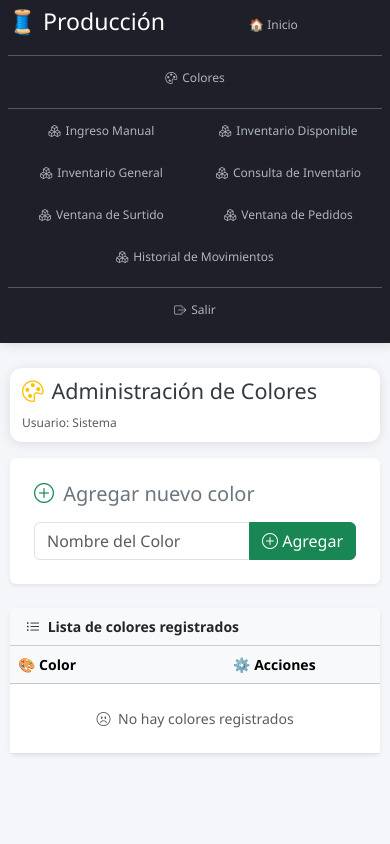
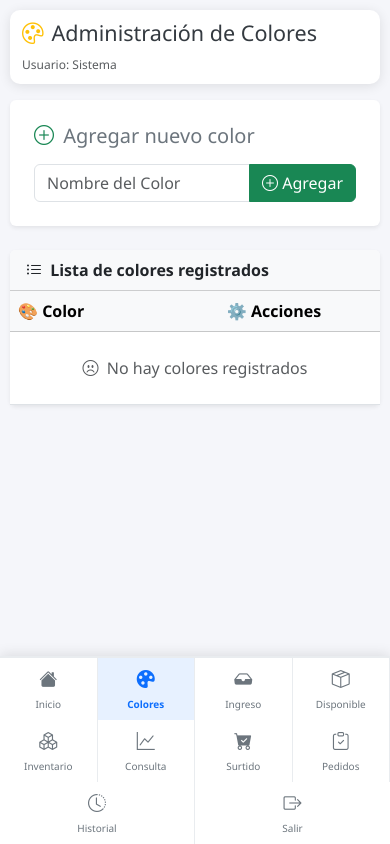
Before and after one commit to TijuanaIA/produccion-flask, a Flask app: page /colores in a window 390 px wide. Run offline with Flask 3, Linux system fonts and the light colour scheme; data that the repository does not hold is empty.

Commit message:
Actualización de plantillas, responsivas para celulares

```diff
--- a/templates/base.html
+++ b/templates/base.html
@@ -2,7 +2,7 @@
 <html lang="es">
 <head>
     <meta charset="UTF-8">
-    <meta name="viewport" content="width=device-width, initial-scale=1.0">
+    <meta name="viewport" content="width=device-width, initial-scale=1.0, viewport-fit=cover">
     <title>{% block title %}Sistema de Producción{% endblock %}</title>
 
     <!-- Bootstrap 5 -->
@@ -12,30 +12,48 @@
     <link href="https://cdn.jsdelivr.net/npm/bootstrap-icons@1.11.1/font/bootstrap-icons.css" rel="stylesheet">
 
     <style>
+        * {
+            margin: 0;
+            padding: 0;
+            box-sizing: border-box;
+        }
+
+        html, body {
+            height: 100%;
+            width: 100%;
+        }
+
         body {
             font-family: 'Segoe UI', Tahoma, Geneva, Verdana, sans-serif;
             background: #f5f6fa;
+            display: flex;
+            flex-direction: column;
+            padding-bottom: 80px;
         }
 
-        /* Sidebar */
+        /* ===== ESCRITORIO (por defecto) ===== */
         .sidebar {
             height: 100vh;
             background: #1e1f29;
             color: #fff;
             position: fixed;
+            left: 0;
+            top: 0;
             width: 250px;
             padding: 20px 15px;
             display: flex;
             flex-direction: column;
             box-shadow: 2px 0 12px rgba(0,0,0,0.15);
-            z-index: 1030; /* 🔧 MODIFICADO: para que esté sobre el contenido */
+            z-index: 1030;
+            overflow-y: auto;
         }
 
-        .sidebar h4 {
+        .sidebar h3 {
             font-weight: bold;
-            margin-bottom: 40px;
+            margin-bottom: 30px;
             text-align: center;
             color: #0d6efd;
+            font-size: 18px;
         }
 
         .sidebar a {
@@ -46,47 +64,61 @@
             gap: 12px;
             padding: 12px 15px;
             border-radius: 10px;
-            transition: all 0.3s;
-            font-size: 15px;
-            margin-bottom: 8px;
+            transition: all 0.3s ease;
+            font-size: 14px;
+            margin-bottom: 6px;
+            white-space: nowrap;
         }
 
         .sidebar a:hover {
             background-color: rgba(13, 110, 253, 0.15);
             color: #fff;
+            transform: translateX(5px);
         }
 
-        .sidebar .active {
+        .sidebar a.active {
             background-color: #0d6efd;
             color: #fff;
             font-weight: 600;
+        }
+
+        .sidebar hr {
+            background-color: rgba(255, 255, 255, 0.15);
+            margin: 10px 0;
         }
 
         /* Contenido */
         .content {
             margin-left: 250px;
             padding: 20px;
-            transition: margin-left 0.3s ease;
+            flex: 1;
+            overflow-y: auto;
         }
 
-        /* Header */
+        /* Header/Topbar */
         .topbar {
             background: #fff;
             border-radius: 12px;
             box-shadow: 0 2px 12px rgba(0,0,0,0.1);
-            padding: 15px 25px;
-            margin-bottom: 25px;
+            padding: 15px 20px;
+            margin-bottom: 20px;
             display: flex;
             justify-content: space-between;
             align-items: center;
-            flex-wrap: wrap; /* 🔧 MODIFICADO: permite que los elementos se acomoden en móviles */
-            gap: 10px; /* 🔧 MODIFICADO: espacio entre elementos en móviles */
+            flex-wrap: wrap;
+            gap: 10px;
         }
 
         .topbar h5 {
             font-weight: 600;
             color: #343a40;
             margin: 0;
+            font-size: 20px;
+        }
+
+        .topbar span {
+            font-size: 13px;
+            color: #6c757d;
         }
 
         /* Dashboard Cards */
@@ -106,21 +138,30 @@
             display: flex;
             justify-content: space-between;
             align-items: center;
+            transition: transform 0.3s ease, box-shadow 0.3s ease;
+        }
+
+        .card-dashboard:hover {
+            transform: translateY(-5px);
+            box-shadow: 0 6px 20px rgba(0,0,0,0.12);
         }
 
         .card-dashboard h6 {
             font-size: 14px;
             opacity: 0.9;
+            margin: 0;
         }
 
         .card-dashboard h3 {
             font-weight: bold;
-            margin: 0;
+            margin: 8px 0 0 0;
+            font-size: 28px;
         }
 
         .bg-cortes { background: linear-gradient(135deg, #0d6efd, #6ea8fe); }
         .bg-inventario { background: linear-gradient(135deg, #198754, #5bc9a3); }
-        .bg-ventas { background: linear-gradient(135deg, #ffc107, #ffd966); }
+        .bg-ventas { background: linear-gradient(135deg, #ffc107, #ffd966); color: #333 !important; }
+        .bg-ventas h6, .bg-ventas h3 { color: inherit !important; }
         .bg-otros { background: linear-gradient(135deg, #6f42c1, #b37feb); }
 
         /* Tablas modernas */
@@ -128,99 +169,210 @@
             background: #fff;
             border-radius: 12px;
             box-shadow: 0 2px 12px rgba(0,0,0,0.08);
-            overflow-x: auto; /* 🔧 MODIFICADO: permite scroll horizontal en móviles */
+            padding: 20px;
+            overflow-x: auto;
+            -webkit-overflow-scrolling: touch;
+        }
+
+        .table-modern h5 {
+            margin-bottom: 15px;
+            font-weight: 600;
+            color: #343a40;
+        }
+
+        .table-modern table {
+            margin-bottom: 0;
         }
 
         .table-modern th {
             background: #f8f9fa;
             font-weight: 600;
+            border-bottom: 2px solid #dee2e6;
         }
 
         /* Flash messages */
         .flash-container .alert {
             border-radius: 12px;
-            font-size: 15px;
+            font-size: 14px;
+            border: none;
+            margin-bottom: 15px;
         }
 
-        /* 🔧 NUEVO: Responsividad para tablets y móviles */
+        /* ===== MEDIA QUERIES: TABLET ===== */
+        @media (max-width: 1024px) {
+            .sidebar {
+                width: 220px;
+            }
+
+            .content {
+                margin-left: 220px;
+                padding: 15px;
+            }
+
+            .dashboard-cards {
+                grid-template-columns: repeat(auto-fit, minmax(200px, 1fr));
+                gap: 15px;
+            }
+        }
+
+        /* ===== MEDIA QUERIES: DISPOSITIVOS MÓVILES ===== */
         @media (max-width: 768px) {
+            body {
+                padding-bottom: 85px;
+            }
+
+            /* Sidebar como barra inferior de navegación */
             .sidebar {
-                position: relative;
+                position: fixed;
+                bottom: 0;
+                left: 0;
+                right: 0;
+                top: auto;
+                height: auto;
                 width: 100%;
-                height: auto;
+                padding: 0;
                 flex-direction: row;
                 flex-wrap: wrap;
-                padding: 10px;
-                margin-bottom: 15px;
+                align-items: stretch;
+                background: #fff;
+                border-top: 2px solid #e9ecef;
+                box-shadow: 0 -2px 12px rgba(0,0,0,0.1);
+                z-index: 1050;
+                overflow-y: visible;
             }
 
-            .sidebar h4 {
-                width: 100%;
-                margin-bottom: 15px;
+            .sidebar h3 {
+                display: none;
+            }
+
+            .sidebar hr {
+                display: none;
             }
 
             .sidebar a {
-                flex: 1 1 45%;
+                flex: 1;
+                flex-basis: calc(20% - 1px);
+                padding: 10px 5px;
+                margin: 0;
+                color: #6c757d;
+                flex-direction: column;
                 justify-content: center;
-                font-size: 14px;
-                padding: 10px;
+                align-items: center;
+                gap: 4px;
+                font-size: 11px;
+                border-radius: 0;
+                text-align: center;
+                border-right: 1px solid #e9ecef;
+                transition: all 0.3s ease;
             }
 
-            .sidebar hr {
-                flex: 1 1 100%;
-                margin: 5px 0;
+            .sidebar a:last-child {
+                border-right: none;
             }
 
+            .sidebar a:hover {
+                background-color: #f8f9fa;
+                transform: none;
+            }
+
+            .sidebar a.active {
+                background-color: #e7f1ff;
+                color: #0d6efd;
+                font-weight: 600;
+            }
+
+            .sidebar a i {
+                font-size: 20px !important;
+            }
+
+            /* Contenido */
             .content {
                 margin-left: 0;
                 padding: 12px;
+                padding-bottom: 20px;
             }
 
+            /* Topbar */
             .topbar {
-                flex-direction: column;
-                align-items: flex-start;
                 padding: 12px 15px;
+                margin-bottom: 15px;
+                border-radius: 10px;
             }
 
             .topbar h5 {
                 font-size: 18px;
             }
 
+            .topbar span {
+                font-size: 12px;
+            }
+
+            /* Dashboard Cards */
             .dashboard-cards {
                 grid-template-columns: repeat(auto-fit, minmax(140px, 1fr));
-                gap: 15px;
+                gap: 12px;
+                margin-bottom: 15px;
             }
 
+            .card-dashboard {
+                padding: 15px;
+                border-radius: 12px;
+            }
+
+            .card-dashboard h6 {
+                font-size: 12px;
+            }
+
+            .card-dashboard h3 {
+                font-size: 1.5rem;
+                margin-top: 5px;
+            }
+
+            .card-dashboard i {
+                font-size: 1.5rem !important;
+            }
+
+            /* Tabla */
             .table-modern {
-                padding: 12px !important;
-                border-radius: 8px;
+                padding: 12px;
+                border-radius: 10px;
             }
 
             .table-modern h5 {
-                font-size: 16px;
+                font-size: 15px;
+            }
+
+            .table-modern table {
+                font-size: 13px;
+            }
+
+            .table-modern th,
+            .table-modern td {
+                padding: 8px 6px !important;
+            }
+
+            /* Flash messages */
+            .alert {
+                padding: 10px 12px;
+                font-size: 12px;
+                margin-bottom: 10px;
             }
         }
 
-        /* 🔧 Responsividad para celulares pequeños */
-        @media (max-width: 576px) {
+        /* ===== MEDIA QUERIES: CELULARES PEQUEÑOS ===== */
+        @media (max-width: 480px) {
             body {
-                font-size: 14px;
-            }
-
-            .sidebar {
-                padding: 8px;
-            }
-
-            .sidebar h4 {
-                font-size: 16px;
-                margin-bottom: 10px;
+                padding-bottom: 85px;
             }
 
             .sidebar a {
-                flex: 1 1 50%;
-                padding: 8px 5px;
-                font-size: 12px;
-                gap: 5px;
+                flex-basis: calc(25% - 1px);
+                font-size: 10px;
+                padding: 8px 4px;
+            }
+
+            .sidebar a i {
+                font-size: 18px !important;
             }
 
             .content {
@@ -229,26 +381,21 @@
 
             .topbar {
                 padding: 10px 12px;
-                margin-bottom: 15px;
+                flex-direction: column;
+                align-items: flex-start;
             }
 
             .topbar h5 {
                 font-size: 16px;
             }
 
-            .topbar span {
-                font-size: 12px;
-            }
-
             .dashboard-cards {
                 grid-template-columns: repeat(2, 1fr);
                 gap: 10px;
-                margin-bottom: 15px;
             }
 
             .card-dashboard {
                 padding: 12px;
-                border-radius: 10px;
             }
 
             .card-dashboard h6 {
@@ -256,47 +403,79 @@
             }
 
             .card-dashboard h3 {
-                font-size: 1.2rem;
+                font-size: 1.3rem;
             }
 
             .table-modern {
-                padding: 10px !important;
+                padding: 10px;
             }
 
-            .table-modern h5 {
-                font-size: 15px;
-                margin-bottom: 12px;
-            }
-
-            .alert {
-                padding: 10px;
-                font-size: 13px;
+            .table-modern th,
+            .table-modern td {
+                padding: 6px 4px !important;
+                font-size: 12px;
             }
         }
     </style>
 </head>
 <body>
 
+    <!-- Sidebar/Navegación -->
     <div class="sidebar">
-        <h3>🧵 Producción</h3><br><br>
+        <h3>🧵 Producción</h3>
 
-        <a href="{{ url_for('inicio') }}">🏠 Inicio</a>
-        <hr class="text-white">
-        <a href="{{ url_for('gestionar_colores') }}"><i class="bi bi-palette"></i> Colores</a>
+        <a href="{{ url_for('inicio') }}" title="Inicio">
+            <i class="bi bi-house-fill"></i>
+            <span>Inicio</span>
+        </a>
 
-        <hr class="text-white">
-        <a href="{{ url_for('ingreso_manual') }}"><i class="bi bi-boxes"></i> Ingreso Manual</a>
-        <a href="{{ url_for('inventario_disponible') }}"><i class="bi bi-boxes"></i> Inventario Disponible</a>
-        <a href="{{ url_for('inventario_general') }}"><i class="bi bi-boxes"></i> Inventario General</a>
-        <a href="{{ url_for('inventario_dashboard') }}"><i class="bi bi-boxes"></i> Consulta de Inventario</a>
-        <a href="{{ url_for('surtido') }}"><i class="bi bi-boxes"></i> Ventana de Surtido</a>
-        <a href="{{ url_for('ver_pedidos') }}"><i class="bi bi-boxes"></i> Ventana de Pedidos</a>
-        <a href="{{ url_for('ver_historial_inventario') }}"><i class="bi bi-boxes"></i> Historial de Movimientos </a>
-        <hr class="text-white">
-        <a href="{{ url_for('logout') }}"><i class="bi bi-box-arrow-right"></i> Salir</a>
+        <a href="{{ url_for('gestionar_colores') }}" title="Colores">
+            <i class="bi bi-palette-fill"></i>
+            <span>Colores</span>
+        </a>
+
+        <a href="{{ url_for('ingreso_manual') }}" title="Ingreso Manual">
+            <i class="bi bi-inbox-fill"></i>
+            <span>Ingreso</span>
+        </a>
+
+        <a href="{{ url_for('inventario_disponible') }}" title="Inventario Disponible">
+            <i class="bi bi-box-seam"></i>
+            <span>Disponible</span>
+        </a>
+
+        <a href="{{ url_for('inventario_general') }}" title="Inventario General">
+            <i class="bi bi-boxes"></i>
+            <span>Inventario</span>
+        </a>
+
+        <a href="{{ url_for('inventario_dashboard') }}" title="Consulta de Inventario">
+            <i class="bi bi-graph-up"></i>
+            <span>Consulta</span>
+        </a>
+
+        <a href="{{ url_for('surtido') }}" title="Ventana de Surtido">
+            <i class="bi bi-cart-check-fill"></i>
+            <span>Surtido</span>
+        </a>
+
+        <a href="{{ url_for('ver_pedidos') }}" title="Ventana de Pedidos">
+            <i class="bi bi-clipboard-check"></i>
+            <span>Pedidos</span>
+        </a>
+
+        <a href="{{ url_for('ver_historial_inventario') }}" title="Historial de Movimientos">
+            <i class="bi bi-clock-history"></i>
+            <span>Historial</span>
+        </a>
+
+        <a href="{{ url_for('logout') }}" title="Salir">
+            <i class="bi bi-box-arrow-right"></i>
+            <span>Salir</span>
+        </a>
     </div>
 
-    <!-- Contenido -->
+    <!-- Contenido Principal -->
     <div class="content">
 
         <!-- Header -->
@@ -319,11 +498,26 @@
             {% endwith %}
         </div>
 
-        <!-- 🔹 Bloque para inyectar contenido de cada página -->
+        <!-- Bloque de contenido -->
         {% block content %}{% endblock %}
     </div>
 
     <!-- Bootstrap JS -->
     <script src="https://cdn.jsdelivr.net/npm/bootstrap@5.3.2/dist/js/bootstrap.bundle.min.js"></script>
+
+    <script>
+        // Script para marcar la ruta activa
+        document.addEventListener('DOMContentLoaded', function() {
+            const links = document.querySelectorAll('.sidebar a');
+            const currentPath = window.location.pathname;
+
+            links.forEach(link => {
+                const href = link.getAttribute('href');
+                if (currentPath.includes(href.replace('/', ''))) {
+                    link.classList.add('active');
+                }
+            });
+        });
+    </script>
 </body>
 </html>
```
